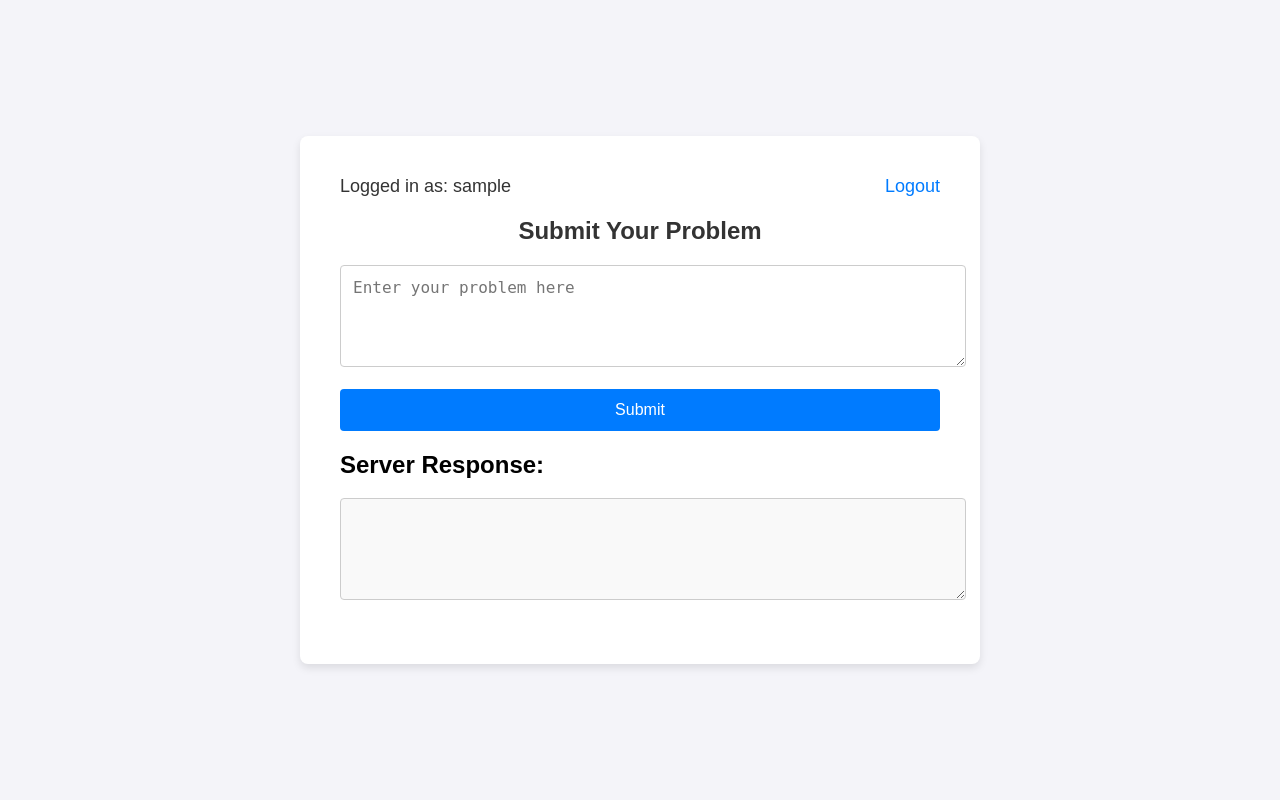
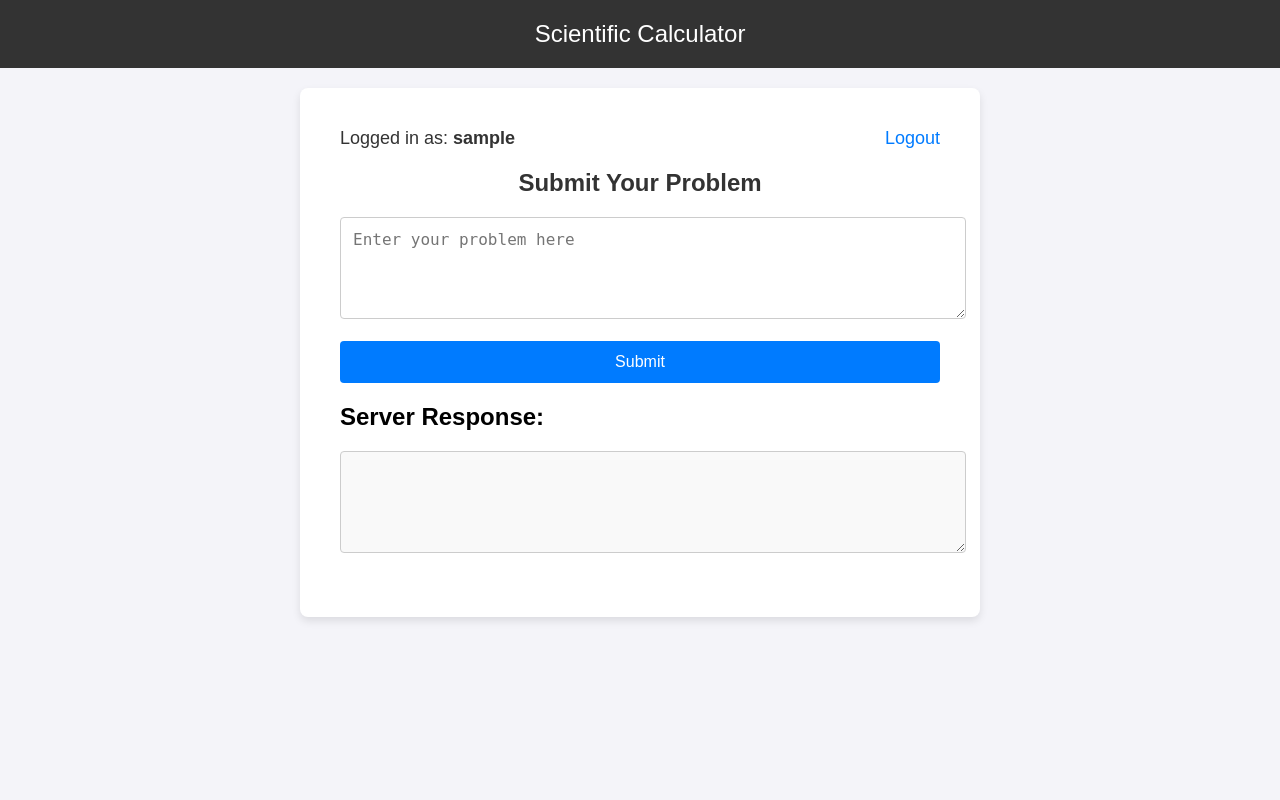
Before and after one commit to metaphyze/go-calculator-frontend, a Flask app: page / in a window 1280 px wide. Run offline with Flask 3, Linux system fonts and the light colour scheme; the visitor is signed in with stand-in values (Sample User, id 1).

Commit message:
working on page layout

```diff
--- a/templates/index.html
+++ b/templates/index.html
@@ -11,9 +11,19 @@
             margin: 0;
             padding: 0;
             display: flex;
-            justify-content: center;
+            flex-direction: column; /* Changed to column for banner and main content alignment */
             align-items: center;
             height: 100vh;
+        }
+
+        .banner {
+            background-color: #333;
+            color: white;
+            padding: 20px;
+            width: 100%; /* Full width */
+            text-align: center;
+            font-size: 24px;
+            margin-bottom: 20px; /* Space between banner and main container */
         }
 
         .main-container {
@@ -86,9 +96,13 @@
     </style>
 </head>
 <body>
+    <div class="banner">
+        Scientific Calculator
+    </div>
+
     <div class="main-container">
         <div class="top-bar">
-            <div class="user-name">Logged in as: {{ current_user.username }}</div>
+            <div class="user-name">Logged in as: <strong>{{ current_user.username }}</strong></div>
             <a href="{{ url_for('logout') }}">Logout</a>
         </div>
 
```
